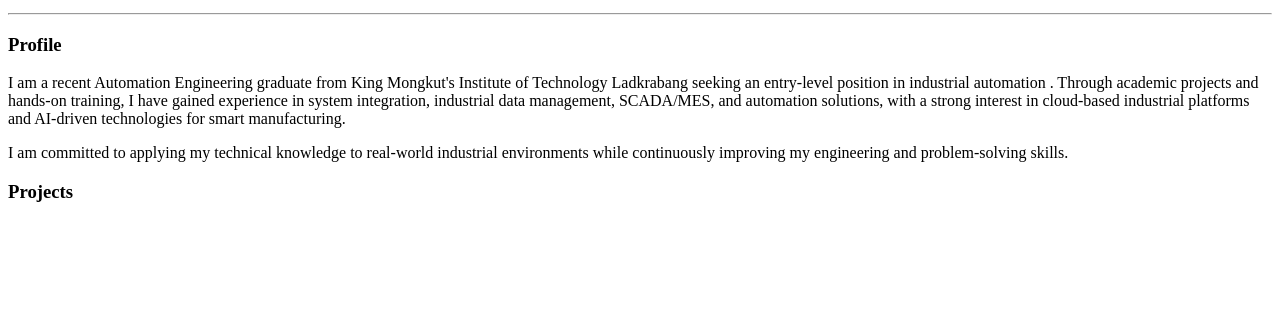
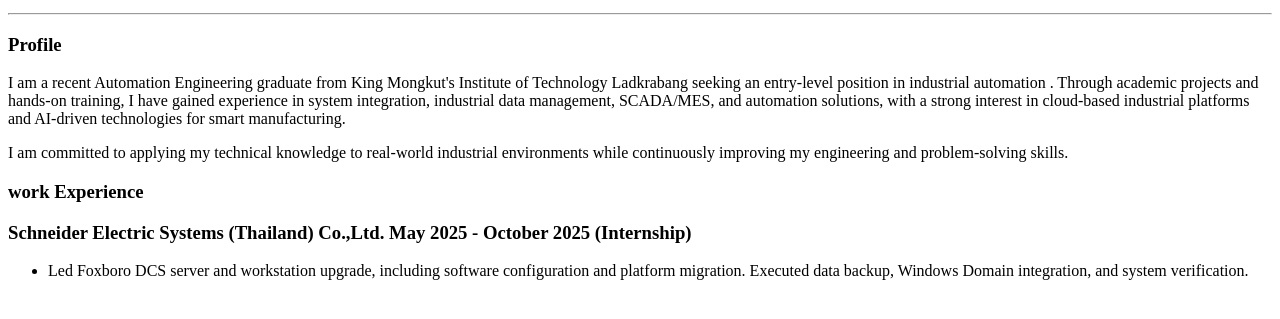
Before and after one commit to peempat/Portfolio, a plain HTML site: page index.html in a window 1280 px wide. Shown: the part 293-612 px from the top of the page. Drawn offline with Linux system fonts and the light colour scheme.

Commit message:
add work experience

```diff
--- a/index.html
+++ b/index.html
@@ -14,10 +14,11 @@
     <h3>Profile</h3>
     <p>I am a recent Automation Engineering graduate from King Mongkut's Institute of Technology Ladkrabang seeking an entry-level position in industrial automation . Through academic projects and hands-on training, I have gained experience in system integration, industrial data management, SCADA/MES, and automation solutions, with a strong interest in cloud-based industrial platforms and AI-driven technologies for smart manufacturing.</p>
     <p>    I am committed to applying my technical knowledge to real-world industrial environments while continuously improving my engineering and problem-solving skills.</p>
-    <h3>Projects</h3>
-
-
-
+    <h3>work Experience</h3>
+    <h3>Schneider Electric Systems (Thailand) Co.,Ltd.    May 2025 -  October 2025 (Internship)</h3>
+    <ul>
+        <li>Led Foxboro DCS server and workstation upgrade, including software configuration and platform migration. Executed data backup, Windows Domain integration, and system verification. </li>
+    </ul>
  </body>
 <!-- TODO 3: Take screenshots of your project previews and add the images to the images folder -->
 
```
